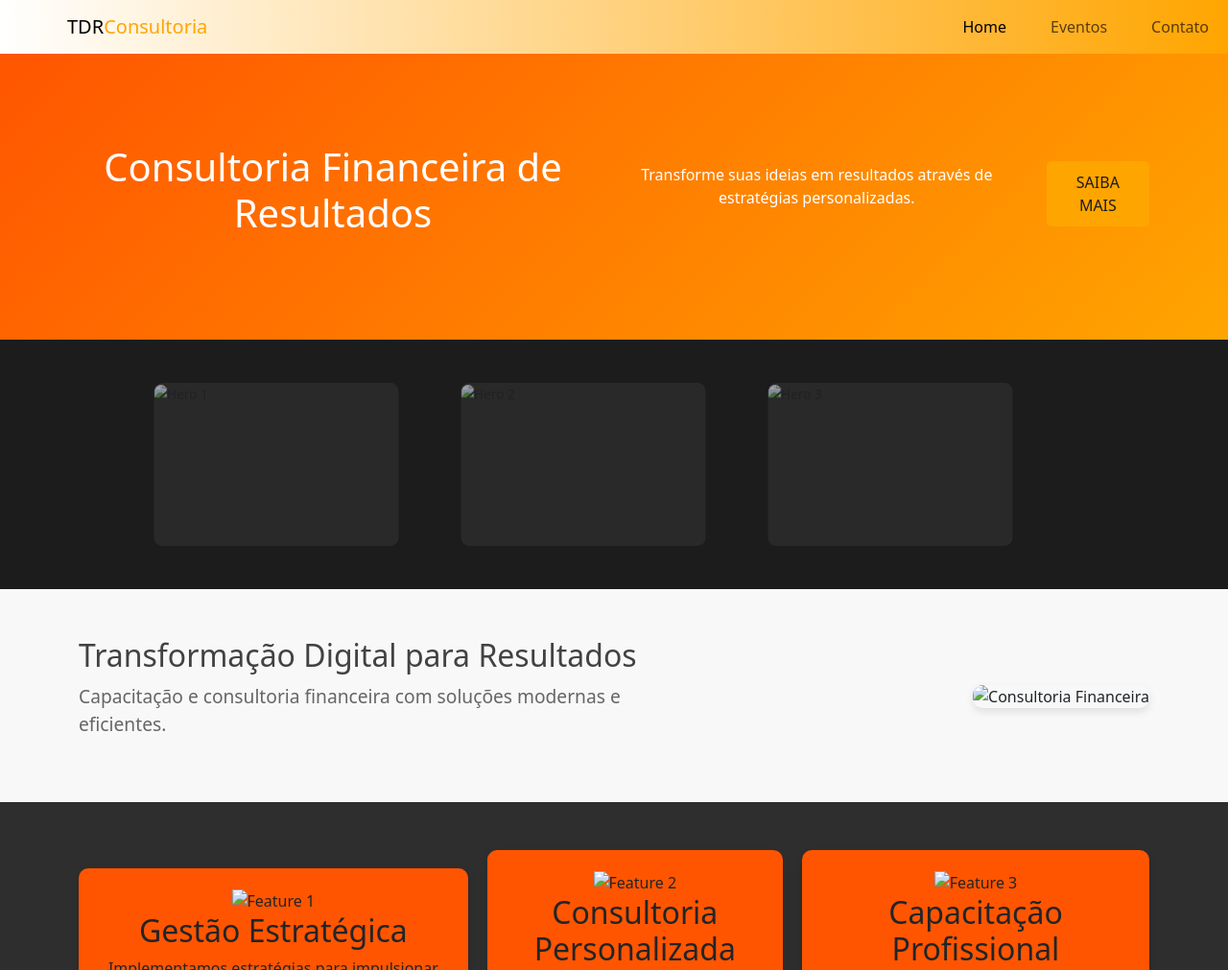
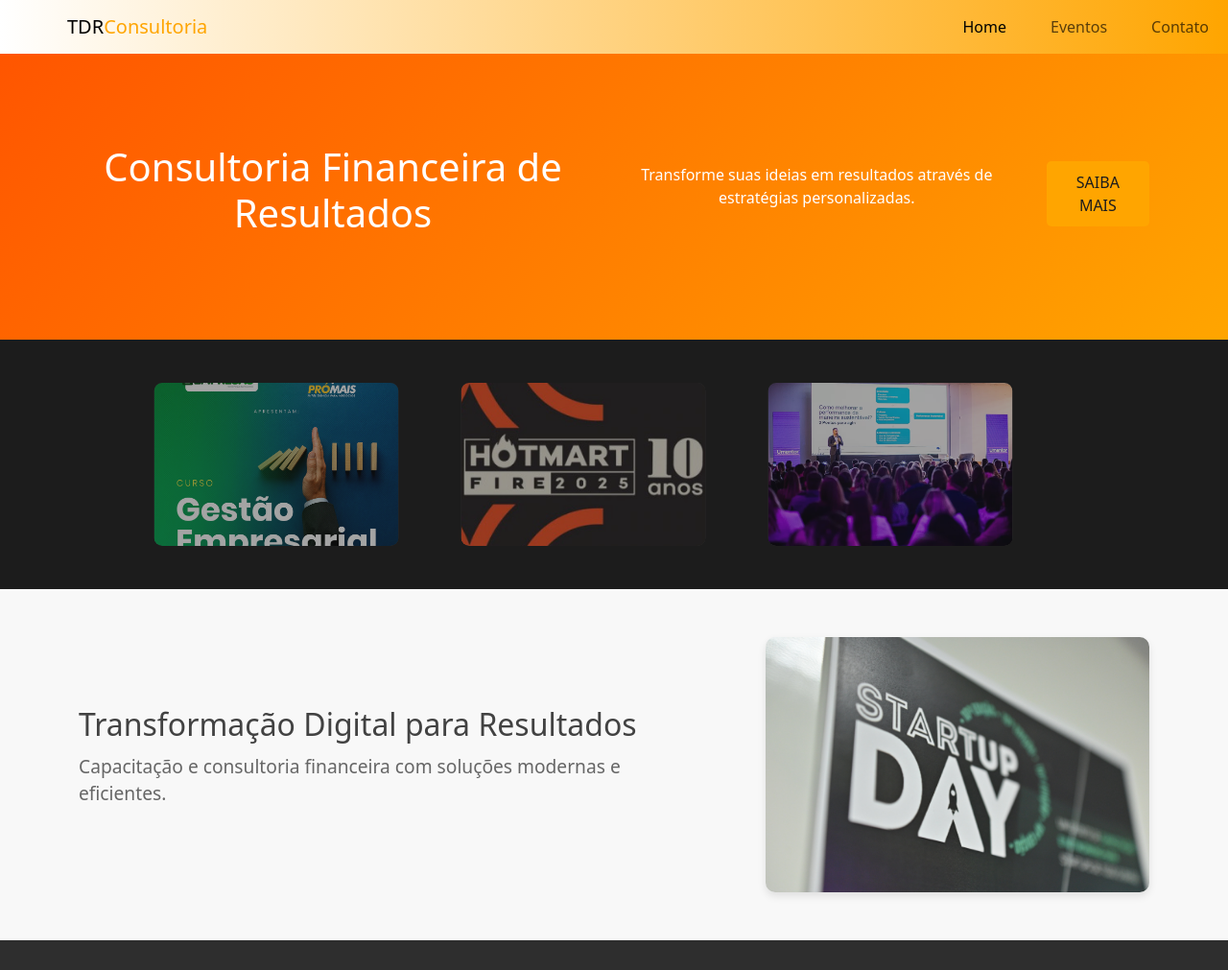
Before and after one commit to felipegiannetti/plf-es-2025-1-ti1-0385100-tdr-consultoria, a website: page codigo/index.html in a window 1280 px wide. Shown: the top 1011 px of the page at 96% size. Drawn offline with nearby package versions, Linux system fonts and the light colour scheme; files whose address does not match are found by name.

Commit message:
Imagens consertadas

```diff
--- a/codigo/index.html
+++ b/codigo/index.html
@@ -31,9 +31,9 @@
 
     <section class="carousel-section">
         <div class="carousel-container">
-            <div class="carousel-slide"><img src="docs/images/eventos/evento-gestao-empresarial.jpg" alt="Hero 1"></div>
-            <div class="carousel-slide"><img src="docs/images/eventos/palestra-empresarial.webp" alt="Hero 2"></div>
-            <div class="carousel-slide"><img src="docs/images/eventos/hotmart-fire.jpeg" alt="Hero 3"></div>
+            <div class="carousel-slide"><img src="evento-gestao-empresarial.jpg" alt="Hero 1"></div>
+            <div class="carousel-slide"><img src="hotmart-fire.jpeg" alt="Hero 2"></div>
+            <div class="carousel-slide"><img src="palestra-empresarial.webp" alt="Hero 3"></div>
         </div>
     </section>
     <script src="public/assets/js/navbarplusfooterimplementador.js"></script>
@@ -72,7 +72,7 @@
                 <p class="subtitle">Capacitação e consultoria financeira com soluções modernas e eficientes.</p>
             </div>
             <div class="image-container">
-                <img src="/assets/images/consultoria.jpg" alt="Consultoria Financeira" class="midpage-image">
+                <img src="financas-startups.jpg" alt="Consultoria Financeira" class="midpage-image">
             </div>
         </div>
     </section>
@@ -80,19 +80,19 @@
     <section class="features-section">
         <div class="container">
             <div class="feature">
-                <img src="docs/images/eventos/evento-gestao-empresarial.jpg" alt="Feature 1">
+                <img src="hotmart-fire.jpeg" alt="Feature 1">
                 <h2>Gestão Estratégica</h2>
                 <p>Implementamos estratégias para impulsionar seus resultados financeiros.</p>
                 <button class="cta-button">Saiba Mais</button>
             </div>
             <div class="feature">
-                <img src="docs/images/eventos/palestra-empresarial.webp" alt="Feature 2">
+                <img src="hotmart-fire.jpeg" alt="Feature 2">
                 <h2>Consultoria Personalizada</h2>
                 <p>Soluções customizadas para cada desafio empresarial.</p>
                 <button class="cta-button">Saiba Mais</button>
             </div>
             <div class="feature">
-                <img src="docs/images/eventos/hotmart-fire.jpeg" alt="Feature 3">
+                <img src="hotmart-fire.jpeg" alt="Feature 3">
                 <h2>Capacitação Profissional</h2>
                 <p>Workshops, cursos e palestras com foco em liderança e inovação.</p>
                 <button class="cta-button">Saiba Mais</button>
```
Also changed, not shown: codigo/evento-gestao-empresarial.jpg (added), codigo/financas-startups.jpg (added), codigo/hotmart-fire.jpeg (added), codigo/palestra-empresarial.webp (added).
